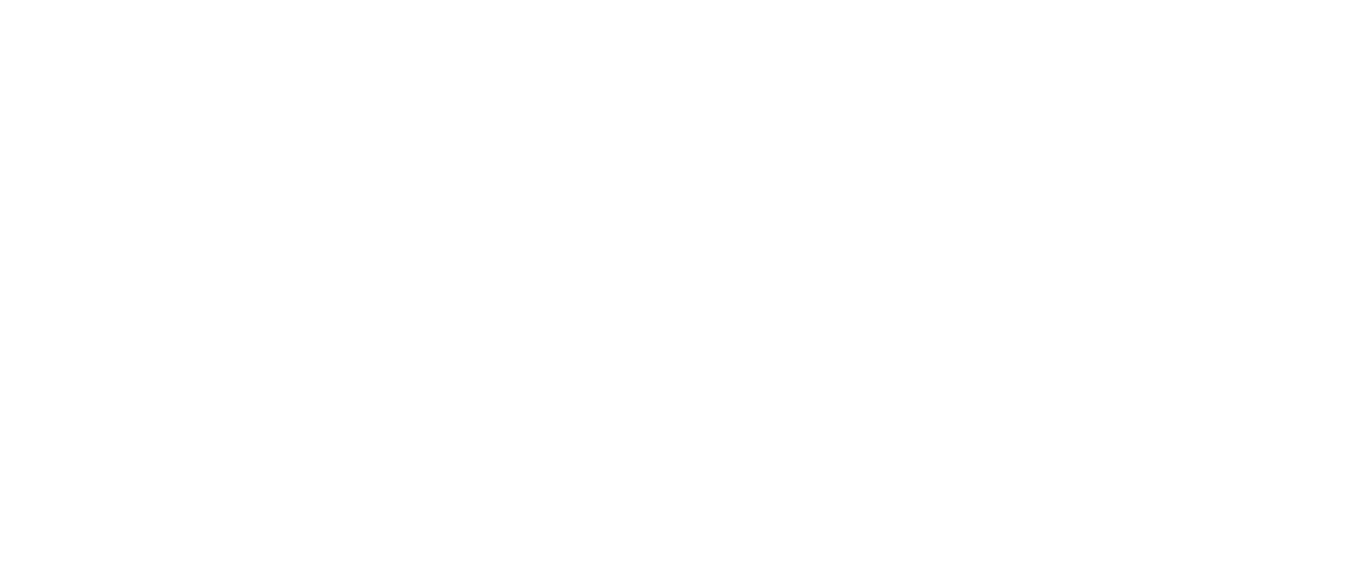
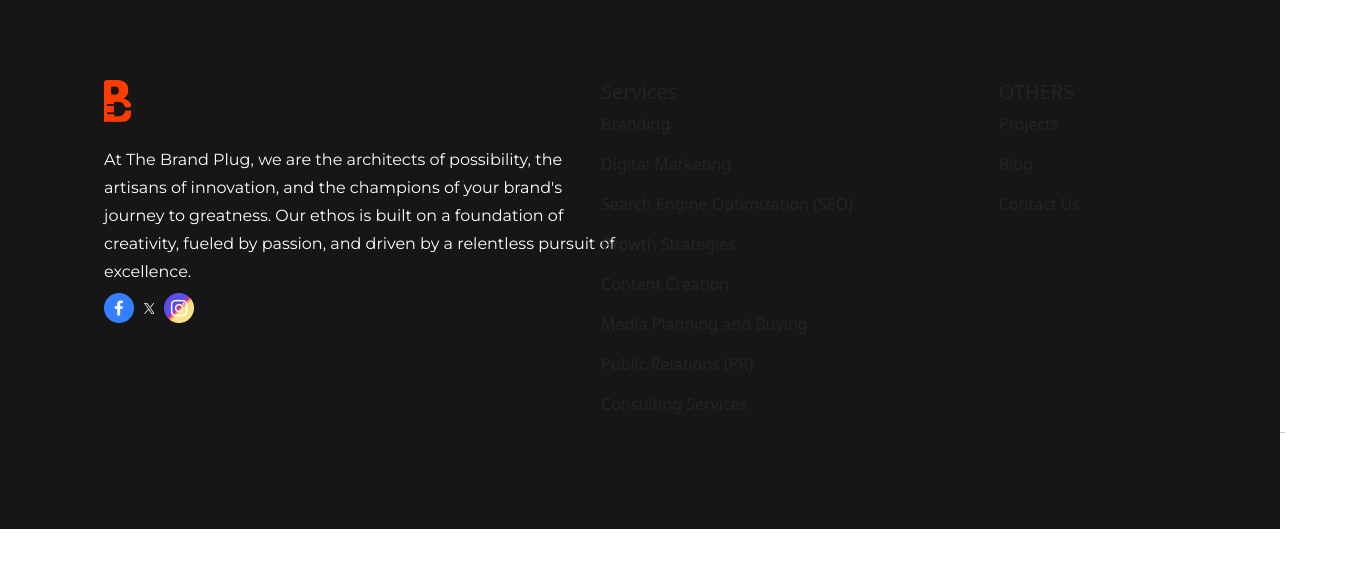
Before and after one commit to Earthpasserby/tbp-site, a React (Create React App) app: page /Footer in a window 1280 px wide. Before the commit this address had no page. Shown: the top 568 px of the page, 1365 px wide, since content can reach past the window. Built offline with nearby package versions, Linux system fonts and the light colour scheme.

Commit message:
Homepage commit

```diff
--- a/src/App.css
+++ b/src/App.css
@@ -202,7 +202,7 @@
     font-weight: 800;
     line-height: 17.07px;
     letter-spacing: 0.15em;
-    width: 398px;
+    width: 398px !important;
     text-align: center;
     height: 10px;
     gap: 0px;
@@ -210,11 +210,11 @@
   }
   .centered-text p {
     font-family: "Montserrat";
-    font-size: 30px;
+    font-size: 30px !important;
     font-weight: 800;
     line-height: 54px;
     text-align: center;
-    width: 380px;
+    width: 380px !important;
     height: 100px;
     gap: 0px;
     opacity: 0px;
@@ -261,7 +261,7 @@
     margin-top: 10px !important;
     font-family: "Montserrat";
     font-size: 15px !important;
-    font-weight: 700  !important;
+    font-weight: 700 !important;
     letter-spacing: 0.15em;
     text-align: left;
     color: #ff3c00;
@@ -808,3 +808,26 @@
   gap: 69px;
   opacity: 0px;
 }
+
+/*footer page*/
+.centered-row2 {
+  margin-left: auto;
+  margin-right: auto;
+  width: 1353px;
+  padding: 80px;
+}
+
+.footer .p1 {
+  width: 513px;
+  height: 123px;
+  top: 184px;
+  left: 198px;
+  gap: 0px;
+  opacity: 0px;
+  font-family: "Montserrat";
+  font-size: 16px;
+  font-weight: 500;
+  line-height: 28px;
+  text-align: left;
+  color: #ffffff;
+}
--- a/src/App.js
+++ b/src/App.js
@@ -18,6 +18,7 @@
 import Testimonial from "./Components/Testimonial";
 import Knowledge from "./Components/Knowledge";
 import Join from "./Components/Join";
+import Footer from "./Components/Footer";
 
 function App() {
   return (
@@ -34,6 +35,7 @@
           <Route path="/Testimonial" element={<Testimonial />} />
           <Route path="/Knowledge" element={<Knowledge />} />
           <Route path="/Join" element={<Join />} />
+          <Route path="/Footer" element={<Footer />} />
         </Route>
       </Routes>
     </BrowserRouter>
--- /dev/null
+++ b/src/Components/Footer.jsx
@@ -0,0 +1,52 @@
+import React from "react";
+import { Container, Row, Image, Col, Button } from "react-bootstrap";
+import "bootstrap/dist/css/bootstrap.min.css";
+import { FaArrowRight } from "react-icons/fa6";
+import { Link } from "react-router-dom";
+
+const Footer = () => {
+  return (
+    <>
+      <footer className="footer">
+        <Container fluid style={{ backgroundColor: "#161616" }}>
+          <Row className="centered-row2 justify-content-center">
+            <Col md={5}>
+              <Image src="/./The Brand Plug Logo.png" className="img-fluid" />
+              <p className="mt-4 p1">
+                At The Brand Plug, we are the architects of possibility, the
+                artisans of innovation, and the champions of your brand's
+                journey to greatness. Our ethos is built on a foundation of
+                creativity, fueled by passion, and driven by a relentless
+                pursuit of excellence.
+              </p>
+              <div className="mt-4">
+                <Image src="/./Facebook.png" className="img-fluid" />
+                <Image src="/./x.png" className="img-fluid" />
+                <Image src="/./ig.png" className="img-fluid" />
+              </div>
+            </Col>
+            <Col md={4}>
+              <h5>Services</h5>
+              <p>Branding</p>
+              <p>Digital Marketing</p>
+              <p>Search Engine Optimization (SEO)</p>
+              <p> Growth Strategies</p>
+              <p> Content Creation</p>
+              <p> Media Planning and Buying</p>
+              <p> Public Relations (PR)</p>
+              <p> Consulting Services</p>
+            </Col>
+            <Col md={3}>
+              <h5>OTHERS</h5>
+              <p>Projects</p>
+              <p>Blog</p>
+              <p>Contact Us</p>
+            </Col>
+            <hr />
+          </Row>
+        </Container>
+      </footer>
+    </>
+  );
+};
+export default Footer;
--- a/src/Components/HomePage.jsx
+++ b/src/Components/HomePage.jsx
@@ -12,6 +12,7 @@
 import Testimonial from "./Testimonial";
 import Knowledge from "./Knowledge";
 import Join from "./Join";
+import Footer from "./Footer";
 
 const HomePage = () => {
   return (
@@ -22,7 +23,7 @@
           backgroundImage: "url('./bg1-img.png')",
           backgroundSize: "cover",
           backgroundPosition: "center",
-          minHeight: "90vh",
+          minHeight: "100vh",
         }}
       >
         <Navbar collapseOnSelect expand="lg" className="mx-5">
@@ -87,6 +88,7 @@
       <Testimonial />
       <Knowledge />
       <Join />
+      <Footer />
     </>
   );
 };
```
